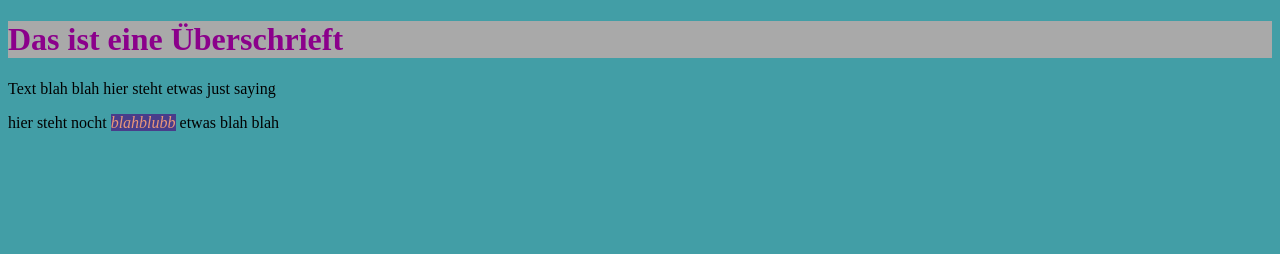
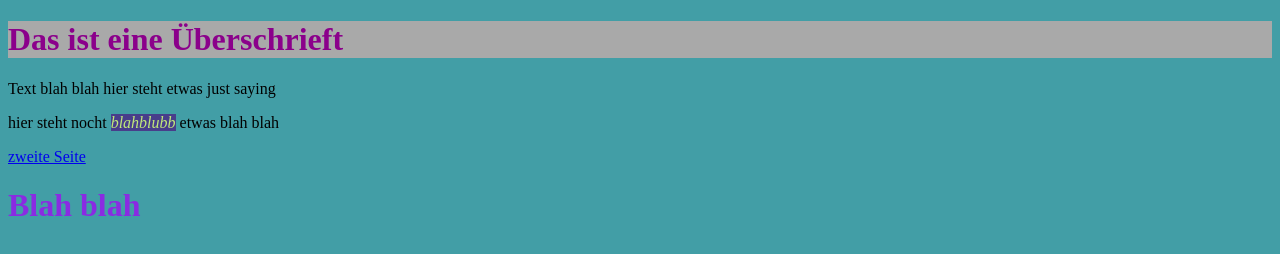
Before and after one commit to CODERS-BAY/web-abgabe-1-TheBigMeow, a plain HTML site: page Index.html in a window 1280 px wide. Drawn offline with Linux system fonts and the light colour scheme.

Commit message:
new things

```diff
--- a/Index.html
+++ b/Index.html
@@ -1,21 +1,18 @@
 <!DOCTYPE html>
 <html>
+
 <head>
-<title> Meine erste Seite</title>
-<meta charset="UTF-8">
-<link rel="stylesheet" href="Styling.css">
+    <title> Meine erste Seite</title>
+    <meta charset="UTF-8">
+    <link rel="stylesheet" href="Styling.css">
 </head>
+
 <body>
     <h1>Das ist eine Überschrieft </h1>
-<p> Text blah blah hier steht etwas just saying </p>
-<p>hier steht nocht <em>blahblubb</em> etwas blah blah </p>
-
-
+    <p> Text blah blah hier steht etwas just saying </p>
+    <p>hier steht nocht <em>blahblubb</em> etwas blah blah </p>
+    <a href="zweite.html">zweite Seite</a>
+<h1 class="meine-ue" id="spezial"> Blah blah </h1>
 
 </body>
-
-
-
-
-
 </html>
--- a/Styling.css
+++ b/Styling.css
@@ -7,6 +7,15 @@ h1 {
 }
 
 em {
-    color: darksalmon;
+    color: rgb(191, 233, 122);
     background-color: darkslateblue;
 }
+
+.meine-ue {
+    background-color: #429EA6;
+    color: blue;
+}
+
+#spezial {
+    color: blueviolet;
+}
```
Also changed, not shown: zweite.html (added, +18 -0 lines).
